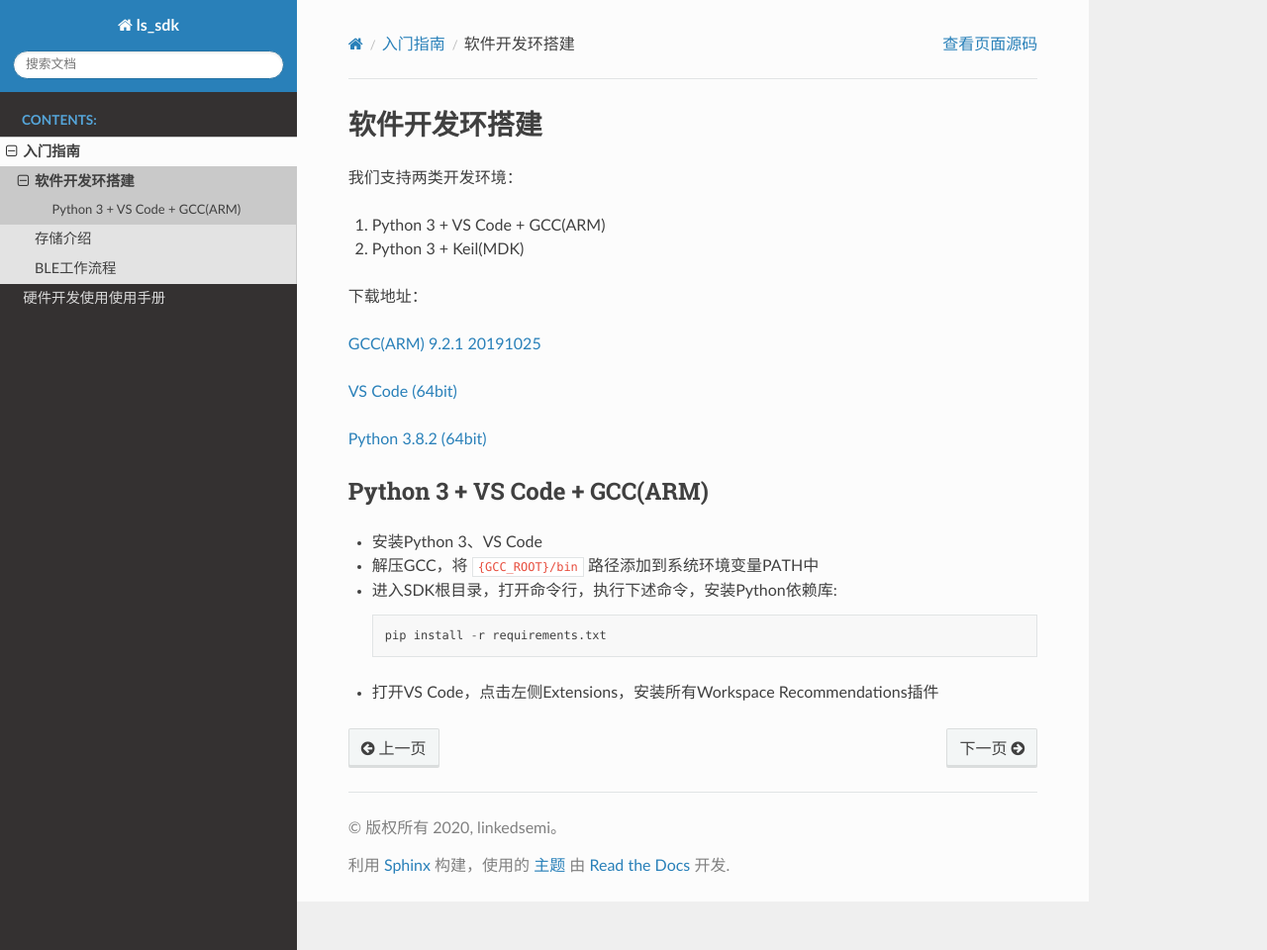
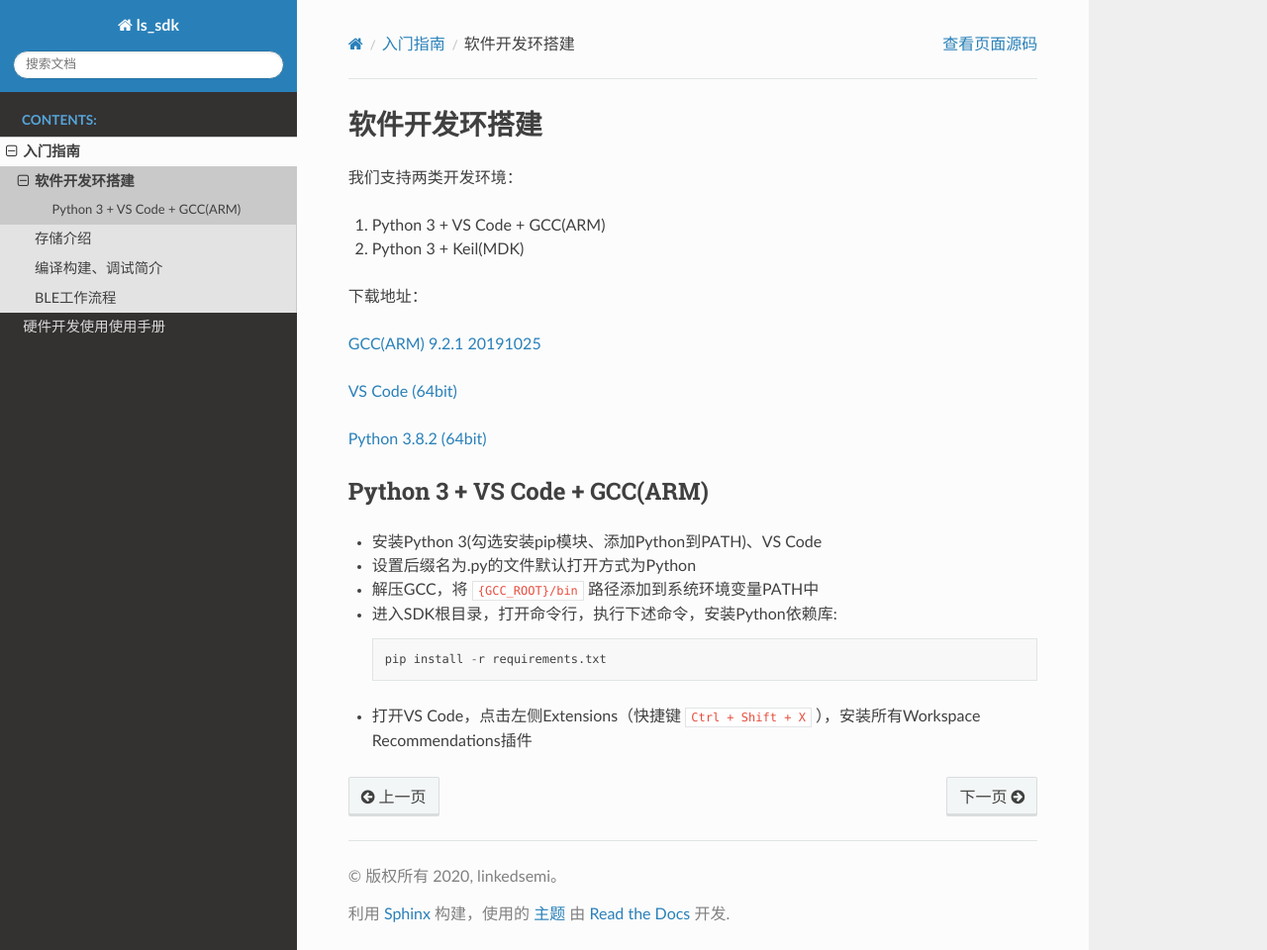
Before and after one commit to linkedsemi/ls_ble_sdk, a Sphinx documentation site: the page built from doc/getting_started/sdk_env_setup.rst, in a window 1280 px wide and 960 px high. Shown: the whole window at 99% size. Built offline with Sphinx 7.4.7 and the Read the Docs theme 2.0.0, drawn with Linux system fonts in a browser that asks for light colours; pages that are not in the unit, such as notebooks, are missing from menus.

```diff
--- a/doc/getting_started/index.rst
+++ b/doc/getting_started/index.rst
@@ -7,4 +7,5 @@
 
    sdk_env_setup
    memory
+   build_and_debug
    ble_flow
--- a/doc/getting_started/sdk_env_setup.rst
+++ b/doc/getting_started/sdk_env_setup.rst
@@ -17,7 +17,9 @@
 Python 3 + VS Code + GCC(ARM)
 ##############################
 
-* 安装Python 3、VS Code
+* 安装Python 3(勾选安装pip模块、添加Python到PATH)、VS Code
+
+* 设置后缀名为.py的文件默认打开方式为Python
 
 * 解压GCC，将 ``{GCC_ROOT}/bin`` 路径添加到系统环境变量PATH中
 
@@ -25,4 +27,4 @@ Python 3 + VS Code + GCC(ARM)
 
     pip install -r requirements.txt
 
-* 打开VS Code，点击左侧Extensions，安装所有Workspace Recommendations插件
+* 打开VS Code，点击左侧Extensions（快捷键 ``Ctrl + Shift + X`` ），安装所有Workspace Recommendations插件
```
Also changed, not shown: doc/getting_started/build_and_debug.rst (added, +24 -0 lines).
